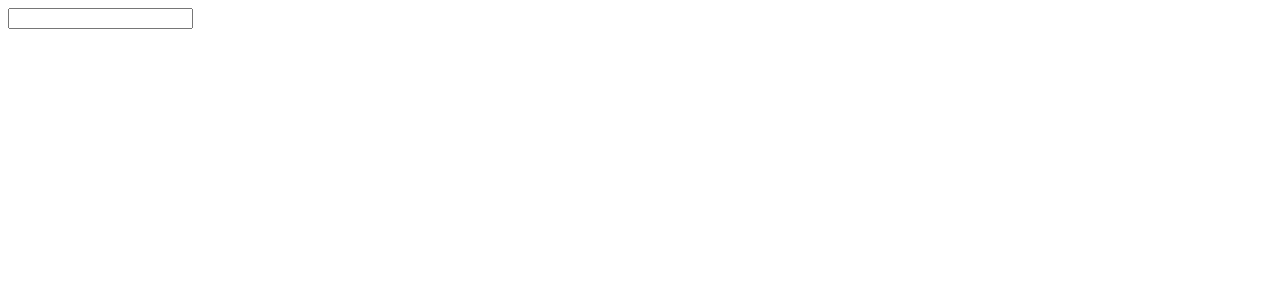
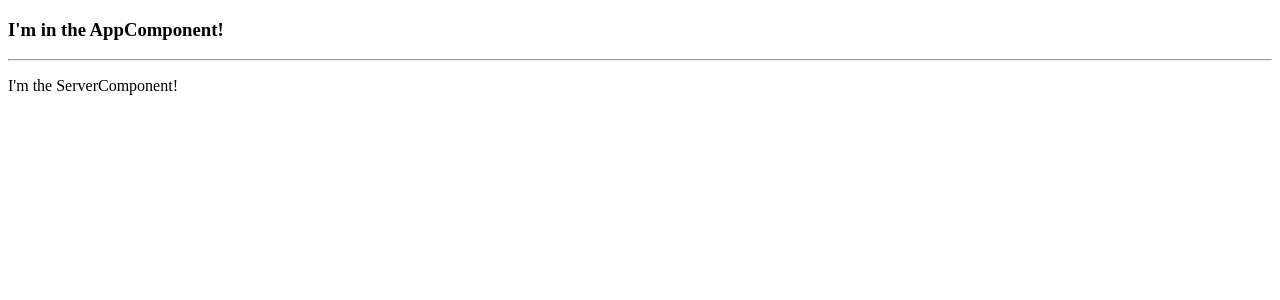
Before and after one commit to ldaher/training-udemy-angular, an Angular app: page / in a window 1280 px wide. Shown: the top 300 px of the page. Built offline with nearby package versions, Linux system fonts and the light colour scheme.

Commit message:
aulas: criando componente e usando

```diff
--- a/src/app/app.component.html
+++ b/src/app/app.component.html
@@ -1,3 +1,3 @@
-<!--The content below is only a placeholder and can be replaced.-->
-<input type="text" [(ngModel)]="name" />
-<p>{{ name }}</p>
+<h3>I'm in the AppComponent!</h3>
+<hr>
+<app-server></app-server>
--- a/src/app/app.component.ts
+++ b/src/app/app.component.ts
@@ -6,5 +6,4 @@
   styleUrls: ['./app.component.css']
 })
 export class AppComponent {
-  name = '';
 }
--- a/src/app/app.module.ts
+++ b/src/app/app.module.ts
@@ -3,10 +3,12 @@
 import { FormsModule } from '@angular/forms';
 
 import { AppComponent } from './app.component';
+import { ServerComponent } from './server/server.component';
 
 @NgModule({
   declarations: [
-    AppComponent
+    AppComponent,
+    ServerComponent
   ],
   imports: [
     BrowserModule,
--- /dev/null
+++ b/src/app/server/server-component.html
@@ -0,0 +1 @@
+<p>I'm the ServerComponent!</p>
```
Also changed, not shown: src/app/server/server.component.ts (added, +9 -0 lines).
